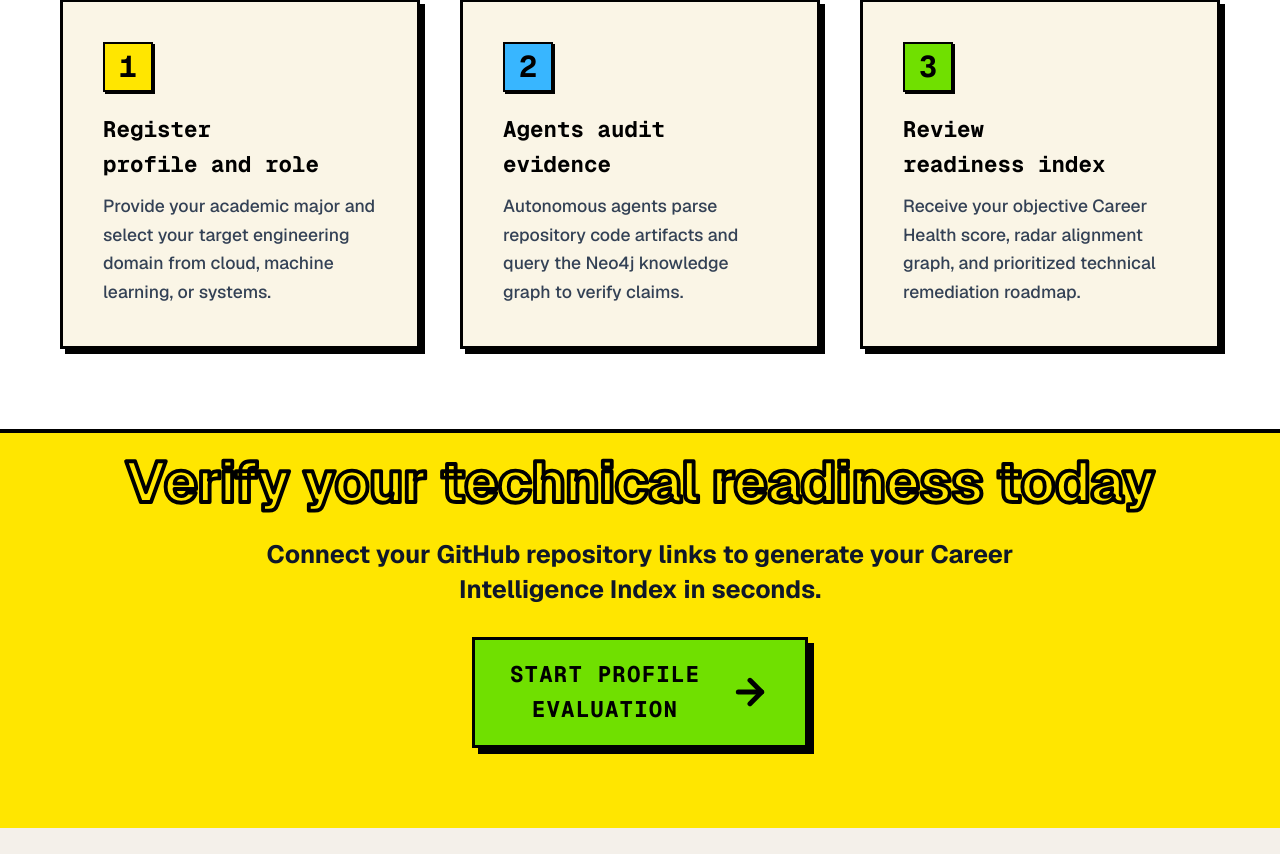
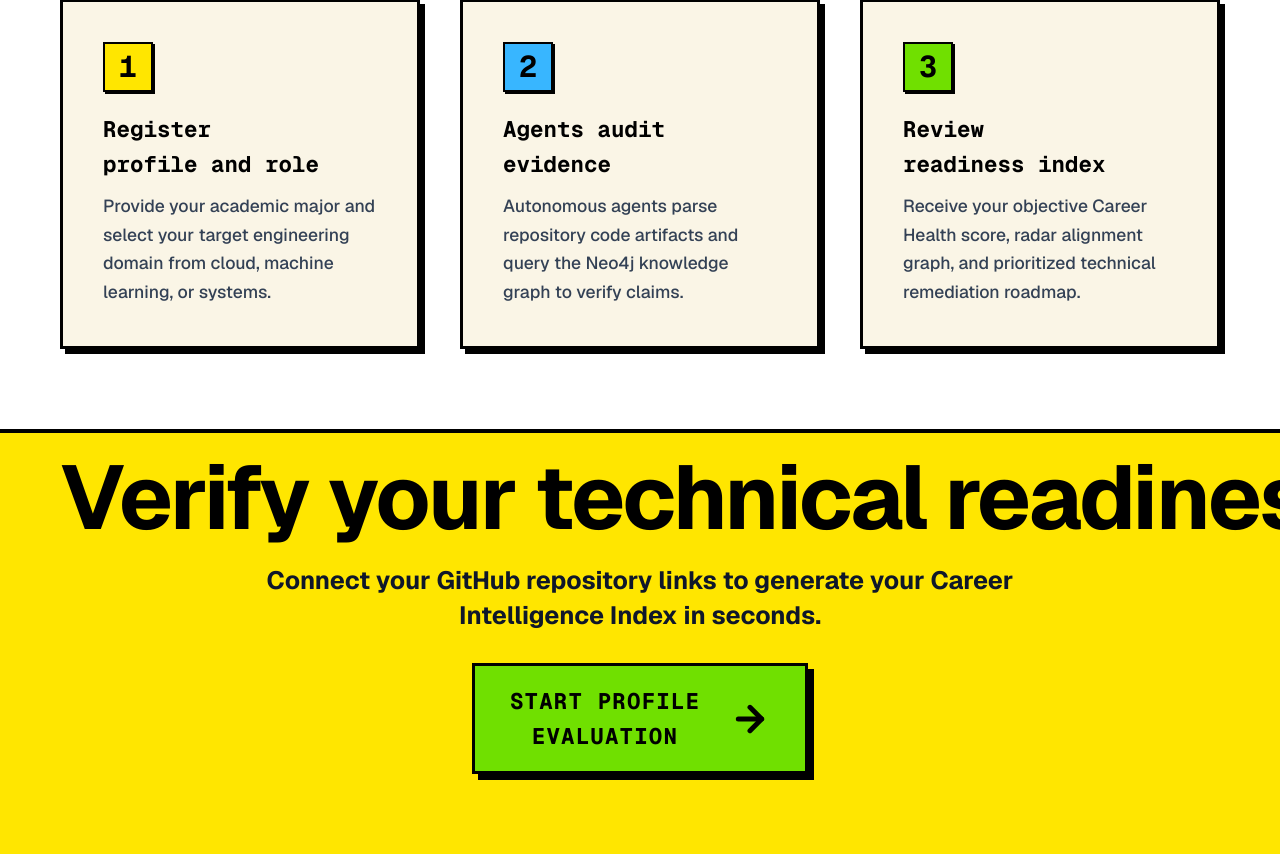
Before and after one commit to Anindya-Dev/careerpilot, a React (Vite) app in the folder frontend/: page / in a window 1280 px wide. Shown: the part 3394-4248 px from the top of the page. Before the commit the page ends 4222 px from the top, so only its background shows below. Built offline with nearby package versions, Linux system fonts and the light colour scheme; no server answers.

Commit message:
revert(landing): restore solid black heading and layout in bottom action banner per screenshot

```diff
--- a/frontend/src/pages/LandingPage.jsx
+++ b/frontend/src/pages/LandingPage.jsx
@@ -414,35 +414,11 @@ export default function LandingPage() {
         </section>
 
         {/* SECTION 5: FINAL ACTION BANNER - Scale Reveal */}
-        <section className="pt-1 sm:pt-2 pb-12 sm:pb-16 px-2 sm:px-4 bg-[#FFE600] text-center border-t-2 border-black overflow-hidden w-full">
-          <Reveal delay={0} className="w-full mx-auto space-y-4">
-            {/* Edge-to-edge bold black outline text with no black fill (SVG vector for 100% visibility) */}
-            <div className="w-full overflow-hidden select-none pt-0">
-              <svg
-                viewBox="0 0 1600 95"
-                className="w-full h-auto block max-h-[130px] pointer-events-none"
-                aria-hidden="true"
-              >
-                <text
-                  x="50%"
-                  y="52%"
-                  dominantBaseline="central"
-                  textAnchor="middle"
-                  fill="none"
-                  stroke="#000000"
-                  strokeWidth="5"
-                  strokeLinejoin="round"
-                  fontFamily="'Geist', system-ui, -apple-system, sans-serif"
-                  fontWeight="900"
-                  fontSize="74"
-                  letterSpacing="-0.5"
-                >
-                  Verify your technical readiness today
-                </text>
-              </svg>
-              <h2 className="sr-only">Verify your technical readiness today</h2>
-            </div>
-
+        <section className="pt-2 sm:pt-3 pb-12 sm:pb-16 px-4 sm:px-8 lg:px-12 bg-[#FFE600] text-center border-t-2 border-black">
+          <Reveal delay={0} className="w-full max-w-[1500px] mx-auto space-y-4">
+            <h2 className="whitespace-nowrap text-2xl sm:text-4xl md:text-5xl lg:text-6xl xl:text-7xl font-black tracking-tight text-black leading-none pt-1">
+              Verify your technical readiness today
+            </h2>
             <p className="text-base sm:text-lg md:text-xl font-bold text-slate-900 max-w-2xl mx-auto leading-relaxed">
               Connect your GitHub repository links to generate your Career Intelligence Index in seconds.
             </p>
```
